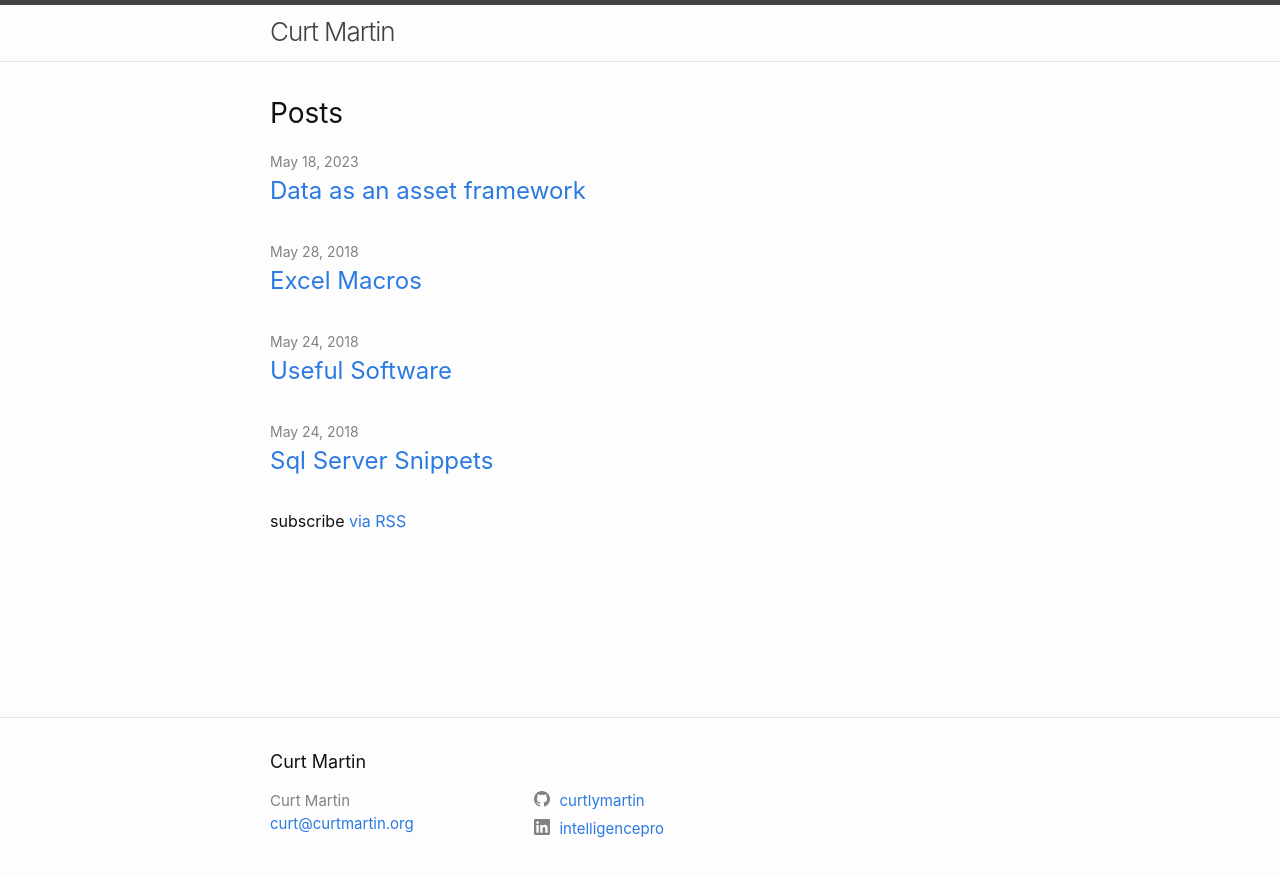
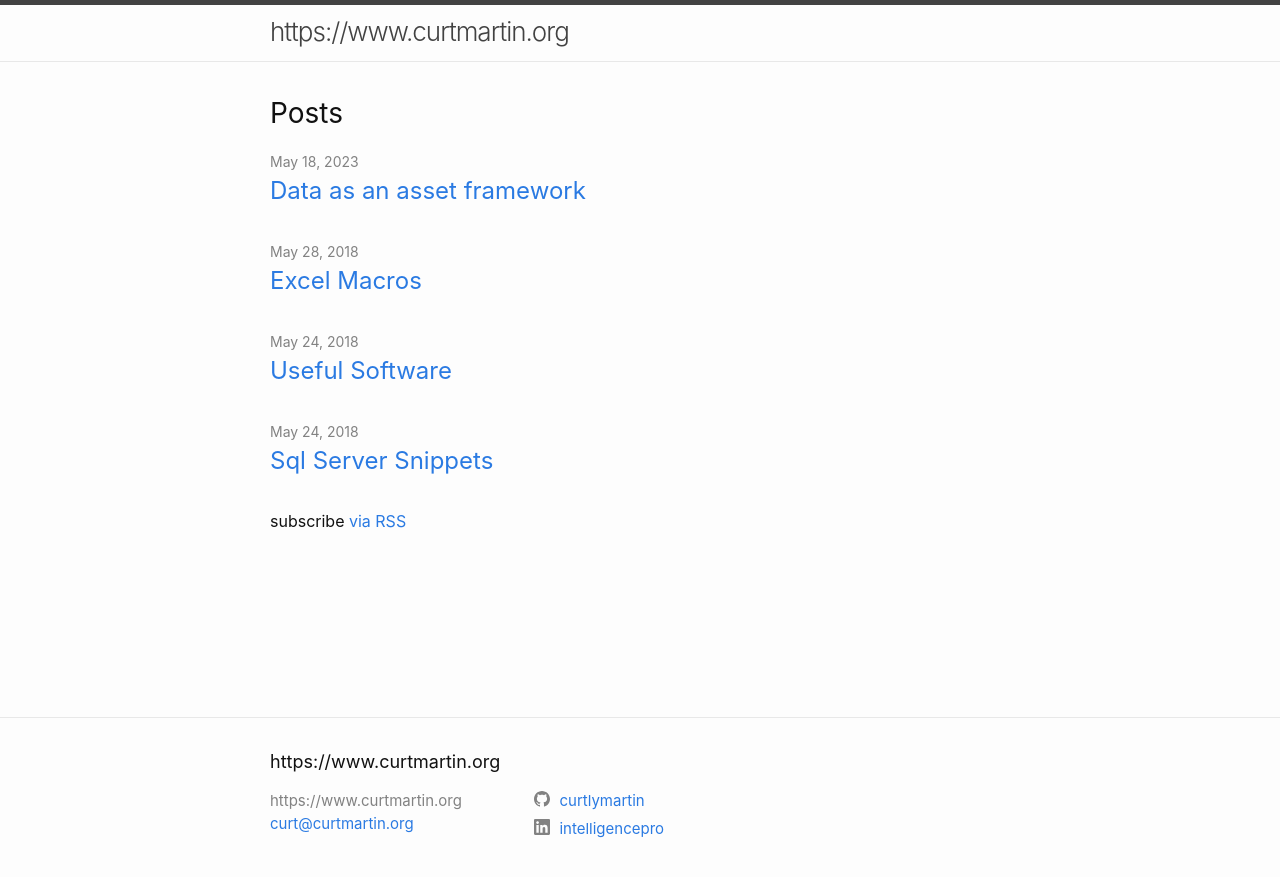
Before and after one commit to curtlymartin/curtlymartin.github.io, a Jekyll site: the page built from index.md, in a window 1280 px wide. Shown: the top 877 px of the page. Built offline with Jekyll 4.4.1, drawn with Linux system fonts in a browser that asks for light colours.

Commit message:
Update _config.yml

```diff
--- a/_config.yml
+++ b/_config.yml
@@ -1,4 +1,4 @@
-title: Curt Martin
+title: https://www.curtmartin.org
 # author: curtlymartin
 website:  https://www.curtmartin.org
 email: curt@curtmartin.org
```
